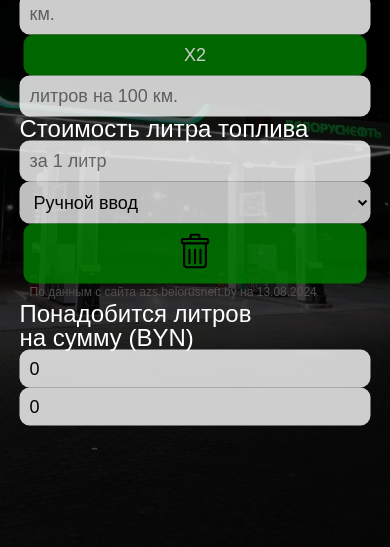
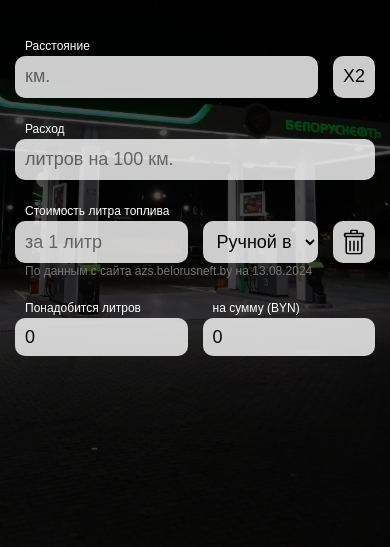
Before and after one commit to Catsker/Fuel-Calculator, a plain HTML site: page index.html in a window 390 px wide. Shown: the part 271-818 px from the top of the page. Drawn offline with Linux system fonts and the light colour scheme.

Commit message:
Update style.css

```diff
--- a/css/style.css
+++ b/css/style.css
@@ -26,18 +26,21 @@ html,body{
 	-ms-text-size-adjust: 100%;
 	-moz-text-size-adjust: 100%;
 	-webkit-text-size-adjust: 100%;
-	background: #0f0934;
+	background: #0a001b;
+	/* overflow: hidden; */
 
-	/* background: url('../img/photo_2024-08-11_03-36-19\ \(2\).jpg'); */
-	/* filter: brightness(0.8); */
-    /* background: url('../img/2small.jpg') no-repeat; */
 	background-position: center;
 	background-size: cover;
 }
 
 .background {
+	position: absolute;
+	top: 0;
+	left: 0;
+	bottom: 0;
+	right: 0;
 	width: 100%;
-	height: 100vh;
+	height: 100%;
 	background: url('../img/photo_2024-08-11_03-36-19-_2_.webp');
 	filter: brightness(0.3);
 
@@ -45,11 +48,7 @@ html,body{
 	background-size: cover;
 }
 
-/* .background2 {
-	opacity: 1;
-	background: url('../img/2small.jpg');
-	filter: brightness(0.3);
-} */
+
 
 input,button,textarea{font-family:inherit;}
 
@@ -69,210 +68,170 @@ input::-webkit-inner-spin-button {
     -webkit-appearance: none;
 }
 
-h1 {
-	display: block;
-	text-align: center;
-	margin-bottom: 35px;
+
+
+.coverAll {
+	width: 100%;
+	height: 100vh;
+	position: absolute;
+	top: 0;
+	left: 0;
+	/* border: green 1px solid; */
+	box-sizing: content-box;
+	display: flex;
+	flex-direction: column;
+	overflow: auto;
+}
+
+
+.coverMain {
+	display: flex;
+	justify-content: center;
+    align-items: center;
+	/* border: #ce0e0e 1px solid; */
+	flex: 1 1 auto;
+}
+
+
+.container {
+	display: grid;
+	grid-template-columns: 1fr min-content 1fr min-content;
+	/* grid-template-rows: repeat(n, 1fr); */
+	/* grid-template-rows: repeat(10, 50px); */
+	/* max-width: 750px; */
+	margin: 0 auto;
+	column-gap: 15px;
+	/* gap: 5px; */
+	/* max-height: 20px; */
+	/* border: royalblue 1px solid; */
+	width: 100%;
 
 }
 
-label {
-	display: block;
-	/* width: 80%; */
-	/* max-width: 100%; */
-	/* border: red 1px solid; */
-	/* margin: 0 auto; */
-	/* margin-bottom: 30px; */
+.cover {
+	max-width: 750px;
+	margin: 15px;
+	/* border: green 1px solid; */
+
 }
 
-.cover {
-	/* width: 50%; */
-	width: 750px;
-	/* width: 90%; */
+.gridItem {
+	padding: 15px;
+}
 
-	/* max-width: 1500px; */
-	position: absolute;
-	top: 50%;
-	left: 50%;
-	transform: translate(-50%, -50%);
-	/* border: yellow 1px solid; */
+.path {
 
 }
-form {
-	margin: 0 auto;
-	/* max-width: 1000px; */
 
-	width: 100%;
-	/* min-width: 60%; */
-	/* max-width: 80%; */
-	/* border: yellow 1px solid; */
+.x2, .clear {
+	/* height: 100%; */
+	aspect-ratio: 1/1;
 }
 
-input, select, button, output {
-	/* margin: 2px auto 0; */
-	width: 100%;
-	padding: 15px;
-	font-size: 24px;
-	border-radius: 10px;
-	opacity: 0.8;
-	display: block;
-	/* border: 1px white solid; */
-	/* border: yellow 2px solid; */
+.exp {
+	grid-column: span 2;
 }
 
-input:focus {
-	/* border: 1px solid #006400; */
-	box-shadow: 0 0 10px 5px #006400;
-	/* box-sizing: content-box; */
-}
-
-output {
-	background: white;
-	color: black;
-	/* margin-top: 100px; */
-	max-width: 100%;
-	display: block;
-	/* margin-bottom: 5px; */
-}
-
-select {
-	display: inline-block;
-	/* height: 100%; */
-}
-
-button {
-	/* display: block; */
-	padding: 15px;
-	border-radius: 10px;
-	width: 97.5%;
-	background: green;
-	/* border: 1px solid green; */
-
-	color: white;
-	font-size: 24px;
-	margin: 0 auto;
-}
-
-button:hover {
-	background: #006400;
-	/* border: 1px solid #006400; */
-
-
+.rate {
+	grid-column: span 2;
 }
 
 
 
+.clear {
+	aspect-ratio: 1/1;
+	/* background: red; */
+	position: relative;
+	/* grid-column: span 1; */
+}
+
+.clear:hover{
+	background: rgb(167, 167, 167);
+}
+
+.clear:active {
+	background: red;
+}
+
+.volume, .cost {
+	grid-column: span 2;
+	width: 1fr;
+}
+
+.gridTitle {
+	grid-column: span 2;
+	margin-left: 15px;
+
+}
+
+.gridLongTitle {
+	grid-column: span 4;
+	margin-left: 15px;
+
+}
+
 .parsInfo {
+	color: rgb(117, 117, 117);
 	margin-top: 2px;
 	font-size: 12px;
-	color: rgb(81, 78, 78);
 }
 
-.parsInfo a {
+input, button, select, output {
+	color: black;
+	background-color: white;
+	font-size: 24px;
+	width: 100%;
+	/* padding: 15px; */
+	font-size: 24px;
+	border-radius: 10px;
+	opacity: 0.8;
+}
+
+input:focus {
+
+	box-shadow: 0 0 10px 5px #006400;
+
+}
+
+a {
 	color: inherit;
 }
 
-footer a {
-	color: white;
+.clear svg {
+	position: absolute;
+	top: 50;
+	left: 50;
+	transform: translate(-50%, -50%);
 }
 
-footer svg {
-	margin-bottom: -3px;
-}
-
-a {
-	text-decoration: none;
-}
-
-input {
-	max-width: 100%;
+label {
+	margin-top: 25px;
+	margin-bottom: 4px;
 
 }
 
-
-.flex {
-	display: flex;
-	width: 100%;
-	/* border: green 1px solid; */
-
-}
-
-.margin {
-	margin-bottom: 25px;
-	/* border: red 1px solid; */
-}
-
-.flexItem {
-	margin: 0 auto;
-	/* border: yellow 3px solid; */
-	flex: 0 0 50%;
-	display: flex;
-}
-
-.flexCover {
-	/* border: 1px red solid; */
-	margin: 0 auto;
-	display: block;
-	width: 95%;
-}
-
-
-.input label {
-	/* flex: 1; */
-}
-
-.output, label {
-	/* flex: 1; */
-	/* border: yellow 1px solid; */
-}
-
-.label2 {
-	width: 100%;
-}
-
-.titleCover {
-	width: 97.5%;
-	margin: 0 auto;
-	/* border: yellow 1px solid; */
-	/* display: block; */
-	/* background: #000; */
-}
-
-p {
-	margin-left: 15px;
-	margin-bottom: 4px;
-}
-
-.coverAll {
-	width: 100%;
-	height: 100%;
-	position: absolute;
-	top: 0;
-	left: 0;
-	/* border: yellow 1px solid; */
-	display: flex;
-	flex-direction: column;
-}
-
-.coverMain {
-	position: relative;
-	/* border: #ce0e0e 1px solid; */
-	flex: 1 1 auto;
+h1 {
+	text-align: center;
+	margin-bottom: 35px;
 }
 
 footer {
 	width: 100%;
 	text-align: center;
-	/* background-color: rgba(128, 128, 128, 0.5); */
+
 	font-size: 18px;
 	font-weight: 700;
 	color: white;
-	/* position: absolute; */
-	/* bottom: 2px; */
-	/* left: 50%; */
-	/* transform: translateX(-50%); */
-	/* border: #444 1px solid; */
+	margin-bottom: 1px;
 }
+
+footer svg {
+	margin-bottom: -2px;
+}
+
+
+
+
 
 @media (max-width: 850px) {
 	h1 {
@@ -283,7 +242,7 @@ footer {
 		background: url('../img/photo_2024-08-11_03-36-19.webp');
 		width: 100%;
 		height: 100vh;
-		/* background: url('../img/photo_2024-08-11_03-36-19-_2_.webp'); */
+
 		filter: brightness(0.3);
 
 		background-position: center;
@@ -291,7 +250,7 @@ footer {
 	}
 
 	.cover {
-		width: 90%;
+		/* width: 90%; */
 	}
 }
 
@@ -300,39 +259,69 @@ footer {
 		font-size: 28px;
 	}
 
-	p {
+	label {
 		font-size: 18px;
+	}
+
+	.gridTitle, .gridLongTitle {
 		margin-left: 10px;
 	}
 
-	.flex1 {
-		display: block;
+	.container {
+		/* gap: 15px; */
+
+		grid-template-columns: calc(50% - 22.5px) 0fr 1fr min-content;
+		/* gap: 0; */
+
 	}
 
-	.flexNone {
-		width: 97.5%;
+	.path {
+		grid-column: span 3;
 	}
 
-	.margin2 {
-		margin-bottom: 25px;
+	.exp {
+		grid-column: span 4;
+
+	}
+
+	.cover {
+		width: 100%;
+	}
+
+	.gridTitleWrap {
+		/* order: 1; */
+		grid-row-start: 3;
 	}
 
 	input, select, button, output {
 		font-size: 18px;
+		/* padding: 10px; */
+	}
+
+	.gridItem {
 		padding: 10px;
 	}
 
-
+	button svg {
+		width: 25px;
+		height: 25px;
+	}
 }
 
 @media (max-width: 450px) {
-	p {
+	label {
 		font-size: 12px;
 	}
 }
 
 @media (max-width: 350px) {
-	.flex3 {
-		display: block;
+	.gridTitle, .volume, .cost {
+		grid-column: 4 span;
+	}
+
+	.gridTitleSwap2 {
+		grid-row-start: 10;
+		/* border: #ce0e0e 1px solid; */
+
 	}
 }
```
